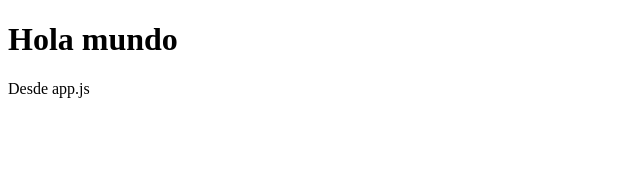
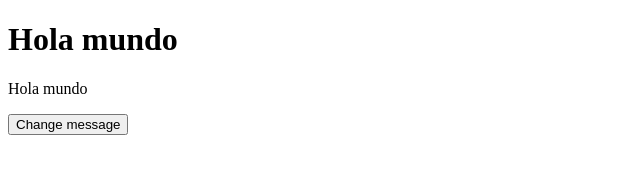
Before and after one commit to Pifiaa/vue-practice, a plain HTML site: page 01-primeros-pasos/index.html in a window 1280 px wide. Shown: the whole page, without its empty margins (0-640 px from the left). Drawn offline with nearby package versions, Linux system fonts and the light colour scheme.

Commit message:
Introduccion a eventos

```diff
--- a/01-primeros-pasos/app.js
+++ b/01-primeros-pasos/app.js
@@ -1,8 +1,19 @@
 const app = Vue.createApp({
-    template: `
-        <h1>Hola mundo</h1>
-        <p>Desde app.js</p>
-    `
+    // template: `
+    //     <h1>Hola mundo</h1>
+    //     <p>{{ 1 + 1}}</p>
+    // `
+
+    data() {
+        return {
+            message: 'Hola mundo'
+        }
+    },
+    methods: {
+        changeMessage() {
+            this.message = 'Mensaje cambiado'
+        }
+    },
 })
 
 app.mount('#myApp')
--- a/01-primeros-pasos/index.html
+++ b/01-primeros-pasos/index.html
@@ -6,7 +6,14 @@
 </head>
 <body>
 
-    <div id="myApp"></div>
+    <div id="myApp">
+        <h1>Hola mundo</h1>
+        <p>{{ message }}</p>
+
+        <button v-on:click="changeMessage">
+            Change message
+        </button>
+    </div>
 
     <script src="https://unpkg.com/vue@3/dist/vue.global.js"></script>
     <script src="app.js"></script>
```
